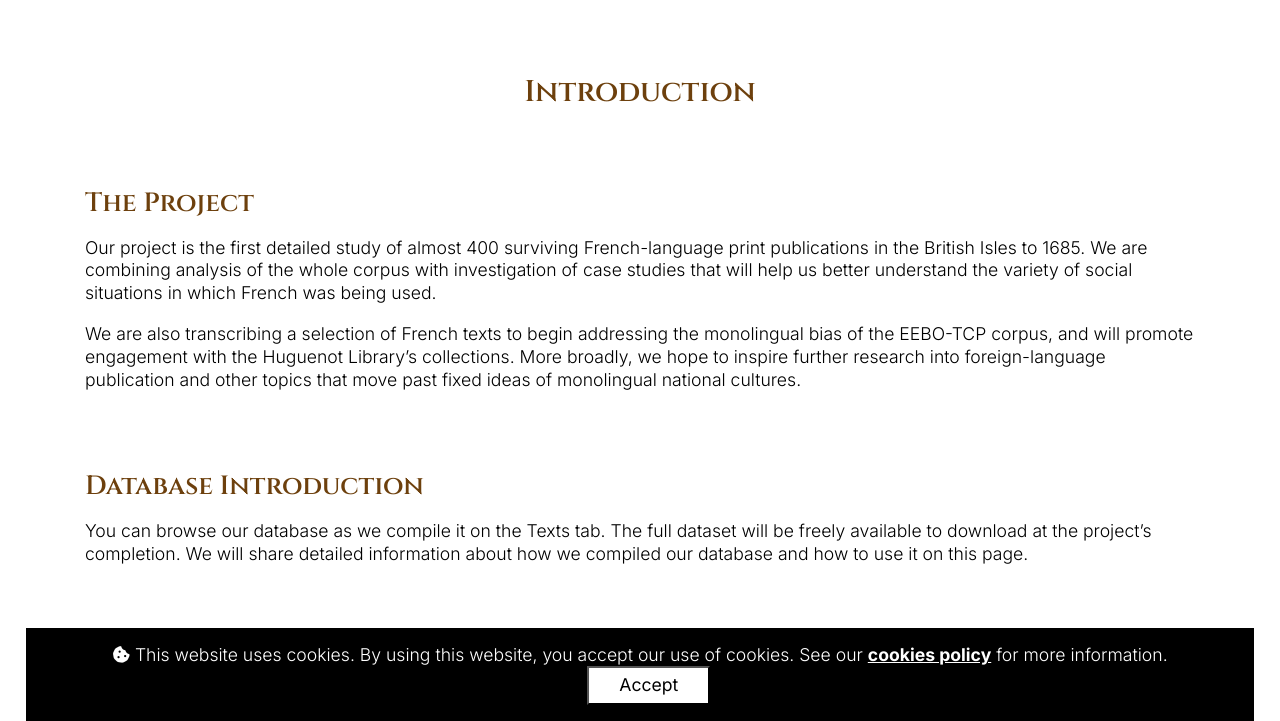
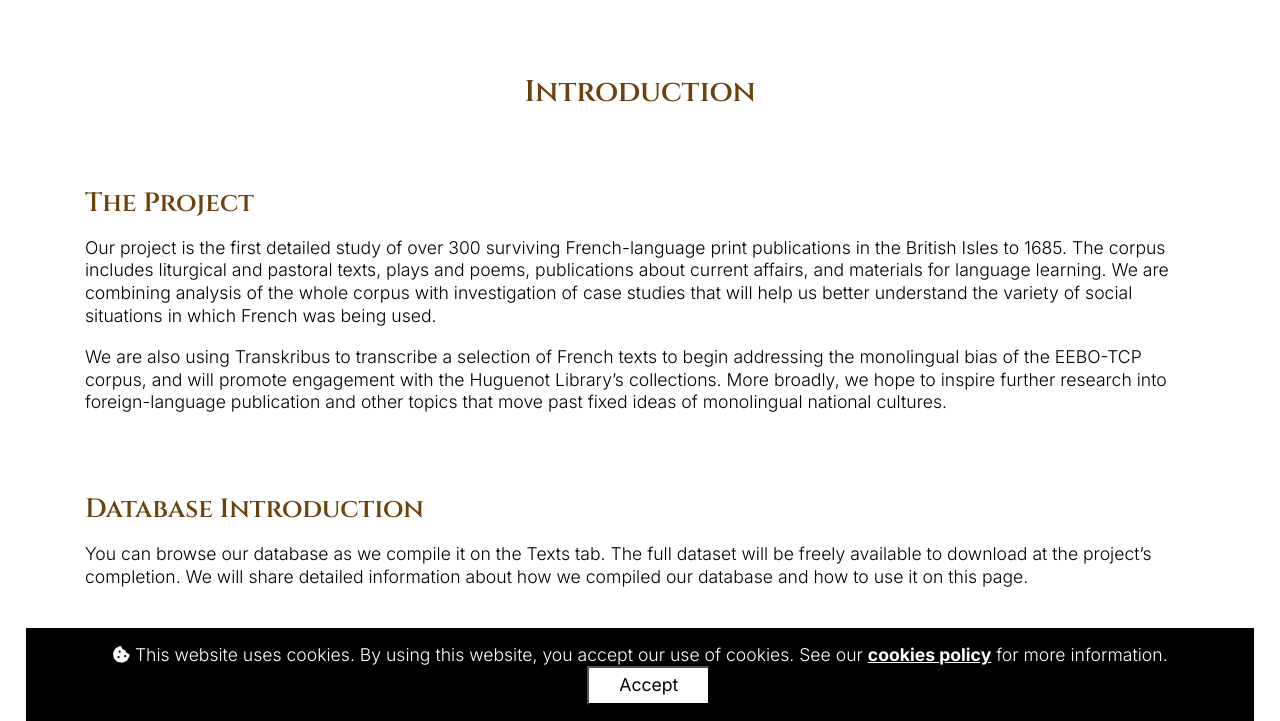
Before and after one commit to bear-rsg/frenchprintengland, a Django app: page /introduction/ in a window 1280 px wide. Shown: the part 52-773 px from the top of the page. Run offline with Django 4.2, Linux system fonts and the light colour scheme; parts of the project's set-up code (start-up, migrations or seed data) failed here and were passed over.

Commit message:
minor tweaks to static pages

```diff
--- a/django/general/templates/general/introduction.html
+++ b/django/general/templates/general/introduction.html
@@ -8,10 +8,10 @@
 
     <h3>The Project</h3>
     <p>
-        Our project is the first detailed study of almost 400 surviving French-language print publications in the British Isles to 1685. We are combining analysis of the whole corpus with investigation of case studies that will help us better understand the variety of social situations in which French was being used.
+        Our project is the first detailed study of over 300 surviving French-language print publications in the British Isles to 1685. The corpus includes liturgical and pastoral texts, plays and poems, publications about current affairs, and materials for language learning. We are combining analysis of the whole corpus with investigation of case studies that will help us better understand the variety of social situations in which French was being used.
     </p>
     <p>
-        We are also transcribing a selection of French texts to begin addressing the monolingual bias of the EEBO-TCP corpus, and will promote engagement with the Huguenot Library’s collections. More broadly, we hope to inspire further research into foreign-language publication and other topics that move past fixed ideas of monolingual national cultures.
+        We are also using Transkribus to transcribe a selection of French texts to begin addressing the monolingual bias of the EEBO-TCP corpus, and will promote engagement with the Huguenot Library’s collections. More broadly, we hope to inspire further research into foreign-language publication and other topics that move past fixed ideas of monolingual national cultures.
     </p>
 
     <h3>Database Introduction</h3>
--- a/django/general/templates/general/welcome.html
+++ b/django/general/templates/general/welcome.html
@@ -35,7 +35,7 @@
                     research project led by <a href="https://www.birmingham.ac.uk/staff/profiles/english/auger-peter" target="_blank">Dr Peter Auger </a> at the <a href="https://www.birmingham.ac.uk/" target="_blank">University of Birmingham</a>
                 </p>
                 <p>
-                    The project is funded by a <a href="https://www.leverhulme.ac.uk/">Leverhulme Trust</a> Research Project Grant’
+                    The project is funded by a <a href="https://www.leverhulme.ac.uk/">Leverhulme Trust</a> Research Project Grant
                 </p>
                 <p>
                     Contact: <a href="mailto:{% settings_value 'MAIN_CONTACT_EMAIL' %}">{% settings_value 'MAIN_CONTACT_EMAIL' %}</a>
```
